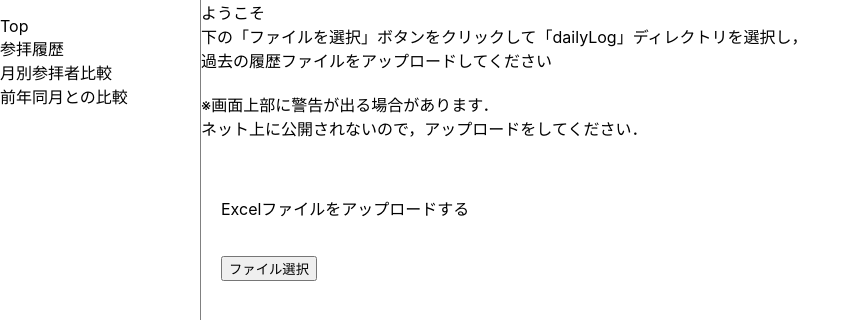
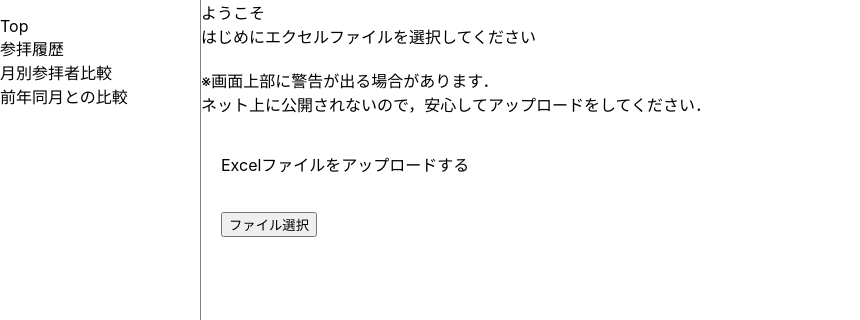
Before and after one commit to yui666a/admission-record, a React (Create React App) app in the folder static-web/: page / in a window 1280 px wide. Shown: the top 320 px of the page, without its empty margins (0-860 px from the left). Built offline with nearby package versions, Linux system fonts and the light colour scheme.

Commit message:
fix text message

```diff
--- a/static-web/src/Pages/InitialDisplay.tsx
+++ b/static-web/src/Pages/InitialDisplay.tsx
@@ -9,15 +9,12 @@ const InitialDisplay = function (props: Props) {
     <div>
       ようこそ
       <br />
-      下の「ファイルを選択」ボタンをクリックして「dailyLog」ディレクトリを選択し，
-      <br />
-      過去の履歴ファイルをアップロードしてください
+      はじめにエクセルファイルを選択してください
       <br />
       <br />
       ※画面上部に警告が出る場合があります．
       <br />
-      ネット上に公開されないので，アップロードをしてください．
-      <br />
+      ネット上に公開されないので，安心してアップロードをしてください．
       <br />
       <ExcelInput
         onInput={(a: any) => {
```
